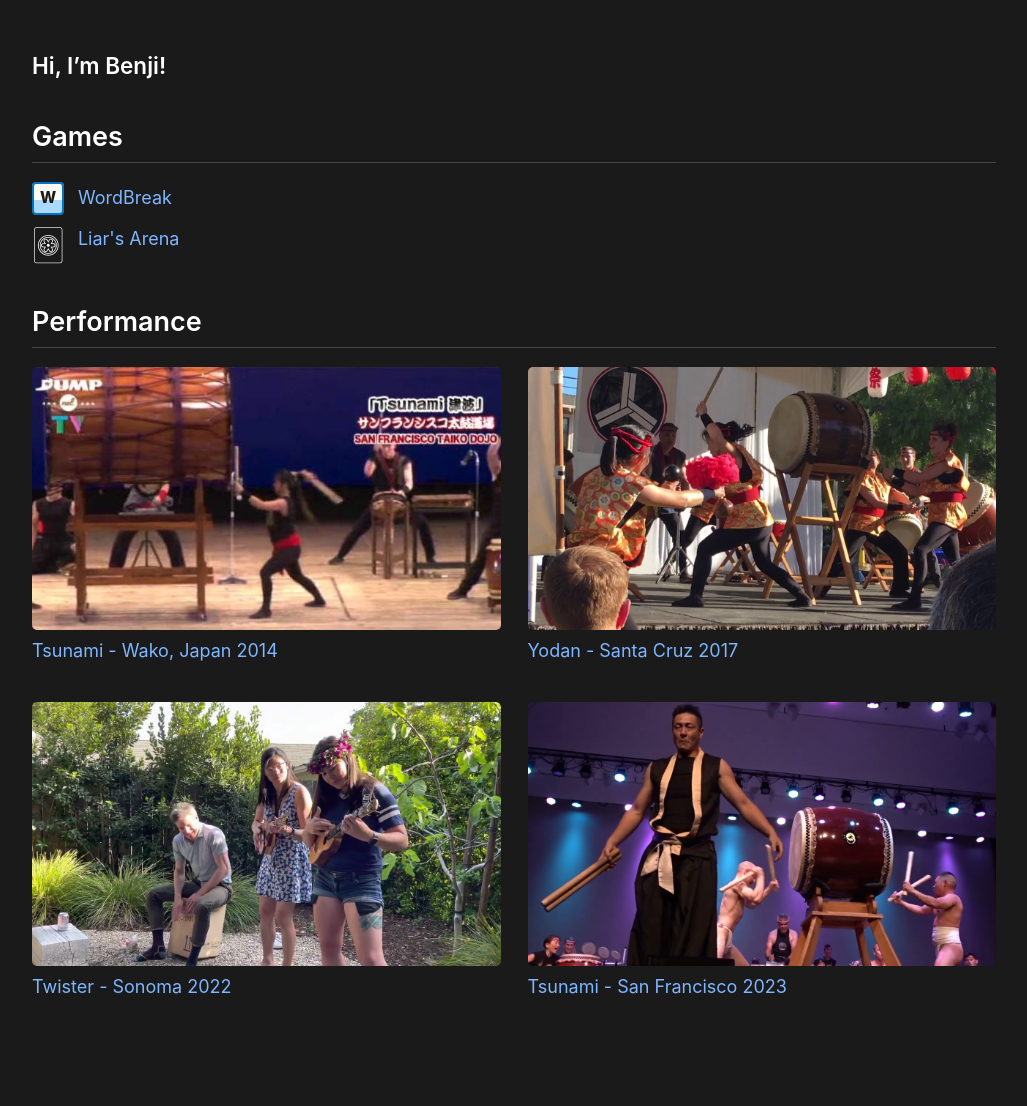
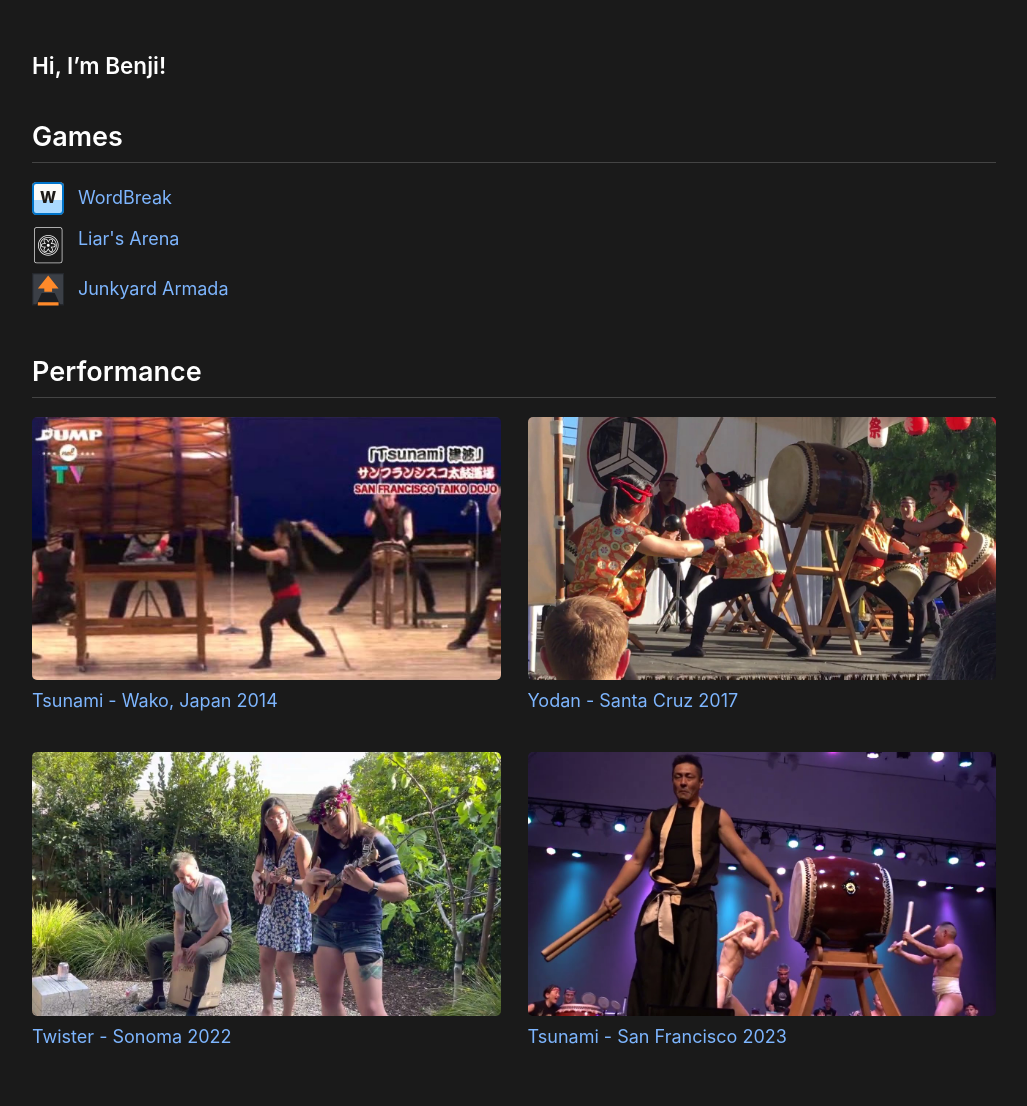
Before and after one commit to benpastel/benpastel.github.io, a Jekyll site: the page built from index.md, in a window 1280 px wide. Shown: the whole page, without its empty margins (126-1153 px from the left). Built offline with Jekyll 4.4.1, drawn with Linux system fonts in a browser that asks for light colours; before the commit the page ends 1056 px from its top, so only the background shows below that.

Commit message:
add Junkyard Armada to games
Co-Authored-By: Claude Opus 5.5 <noreply@anthropic.com>

```diff
--- a/assets/css/style.scss
+++ b/assets/css/style.scss
@@ -200,6 +200,13 @@ ul.games .icon {
   line-height: 1;
 }
 
+/* A Junkyard Armada engine cell, as the game draws it */
+.ja-cell svg {
+  width: 100%;
+  height: 100%;
+  display: block;
+}
+
 /* --- Home: videos --- */
 
 ul.videos {
--- a/index.md
+++ b/index.md
@@ -9,6 +9,7 @@ title: Benji Pastel
 <ul class="games">
   <li><a href="https://benpastel.com/wordbreak"><span class="icon wb-tile">W</span>WordBreak</a></li>
   <li><a href="https://benpastel.com/arena"><span class="icon mj-tile">🀙</span>Liar's Arena</a></li>
+  <li><a href="https://benpastel.com/junkyard"><span class="icon ja-cell"><svg viewBox="0 0 100 100" aria-hidden="true"><rect x="2" y="2" width="96" height="96" fill="#3b3f46" stroke="#24272c" stroke-width="4"/><path d="M30 62H70L88 100H12Z" fill="#1c1e22"/><path d="M18 90H82V100H18ZM50 8 82 48H62V58H38V48H18Z" fill="#ff8a2a"/></svg></span>Junkyard Armada</a></li>
 </ul>
 
 ## Performance
```
